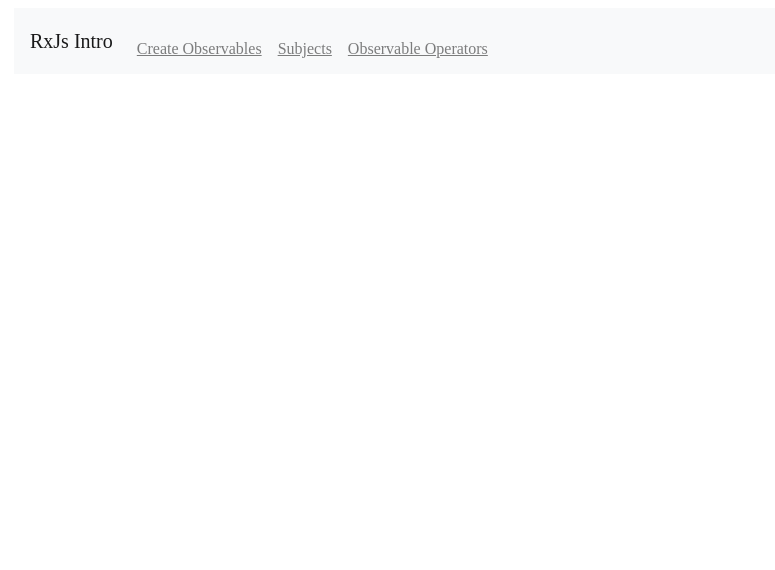
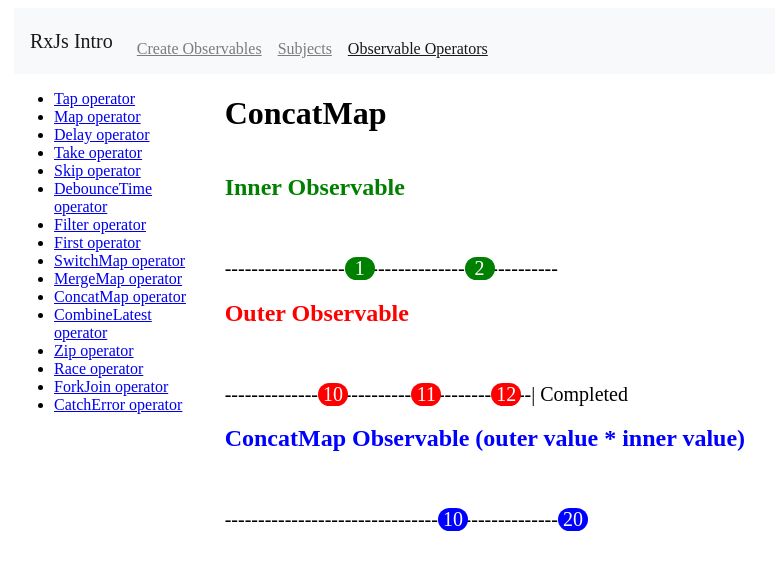
Before and after one commit to fgambarino/rxjs-intro, an Angular app: page /observable-operators/concat-map-operator in a window 1280 px wide. Before the commit this address led to /. Shown: the top 570 px of the page, without its empty margins (9-784 px from the left). Built offline with nearby package versions, Linux system fonts and the light colour scheme.

Commit message:
concat map added

```diff
--- a/src/app/app.module.ts
+++ b/src/app/app.module.ts
@@ -24,6 +24,7 @@
 import { CatchErrorOperatorComponent } from './components/catch-error-operator/catch-error-operator.component';
 import { TapOperatorComponent } from './components/tap-operator/tap-operator.component';
 import { ShowObsMarblesComponent } from './components/show-obs-marbles/show-obs-marbles.component';
+import { ConcatmapObservableComponent } from './components/concat-map-observable/concat-map-observable.component';
 
 @NgModule({
   declarations: [
@@ -48,10 +49,11 @@
     HomeComponent,
     CatchErrorOperatorComponent,
     TapOperatorComponent,
-    ShowObsMarblesComponent
+    ShowObsMarblesComponent,
+    ConcatmapObservableComponent,
   ],
   imports: [BrowserModule, AppRoutingModule, HttpClientModule],
   providers: [],
-  bootstrap: [AppComponent]
+  bootstrap: [AppComponent],
 })
 export class AppModule {}
--- /dev/null
+++ b/src/app/components/concat-map-observable/concat-map-observable.component.html
@@ -0,0 +1,28 @@
+<h1>ConcatMap</h1>
+<div class="row">
+  <div class="col">
+    <app-show-obs-marbles
+      title="Inner Observable"
+      color="green"
+      [observableInput]="sourceObservable2$"
+    ></app-show-obs-marbles>
+  </div>
+</div>
+<div class="row">
+  <div class="col">
+    <app-show-obs-marbles
+      title="Outer Observable"
+      color="red"
+      [observableInput]="sourceObservable$"
+    ></app-show-obs-marbles>
+  </div>
+</div>
+<div class="row">
+  <div class="col">
+    <app-show-obs-marbles
+      title="ConcatMap Observable (outer value * inner value)"
+      color="blue"
+      [observableInput]="newObservable$"
+    ></app-show-obs-marbles>
+  </div>
+</div>
--- /dev/null
+++ b/src/app/components/concat-map-observable/concat-map-observable.component.ts
@@ -0,0 +1,32 @@
+import { Component, OnInit } from '@angular/core';
+import { Observable, interval } from 'rxjs';
+import { take, map, concatMap } from 'rxjs/operators';
+
+@Component({
+  selector: 'app-concatmap-observable',
+  templateUrl: './concat-map-observable.component.html',
+  styleUrls: ['./concat-map-observable.component.scss'],
+})
+export class ConcatmapObservableComponent implements OnInit {
+  sourceObservable$: Observable<any>;
+  sourceObservable2$: Observable<any>;
+  newObservable$: Observable<any>;
+
+  constructor() {}
+
+  ngOnInit() {
+    this.sourceObservable$ = interval(1400).pipe(
+      take(3),
+      map((i) => i + 10)
+    );
+    this.sourceObservable2$ = interval(1800).pipe(
+      take(3),
+      map((i) => i + 1)
+    );
+    this.newObservable$ = this.sourceObservable$.pipe(
+      concatMap((outer) =>
+        this.sourceObservable2$.pipe(map((inner) => inner * outer))
+      )
+    );
+  }
+}
--- a/src/app/components/observable-operators/observable-operators.component.ts
+++ b/src/app/components/observable-operators/observable-operators.component.ts
@@ -3,7 +3,7 @@
 @Component({
   selector: 'app-observable-operators',
   templateUrl: './observable-operators.component.html',
-  styleUrls: ['./observable-operators.component.scss']
+  styleUrls: ['./observable-operators.component.scss'],
 })
 export class ObservableOperatorsComponent implements OnInit {
   operatorPages = [
@@ -17,11 +17,12 @@
     { url: 'first-operator', name: 'First operator️' },
     { url: 'switch-map-operator', name: 'SwitchMap operator' },
     { url: 'merge-map-operator', name: 'MergeMap operator' },
+    { url: 'concat-map-operator', name: 'ConcatMap operator' },
     { url: 'combine-latest-operator', name: 'CombineLatest operator' },
     { url: 'zip-operator', name: 'Zip operator' },
     { url: 'race-operator', name: 'Race operator' },
     { url: 'fork-join-operator', name: 'ForkJoin operator' },
-    { url: 'catch-error-operator', name: 'CatchError operator' }
+    { url: 'catch-error-operator', name: 'CatchError operator' },
   ];
 
   constructor() {}
```
Also changed, not shown: src/app/app-routing.module.ts (+8 -6 lines), src/app/components/concat-map-observable/concat-map-observable.component.scss (added).
